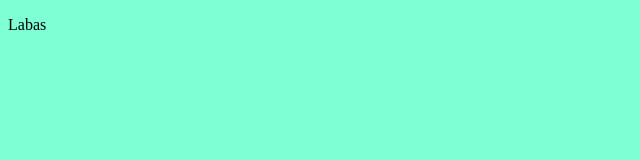
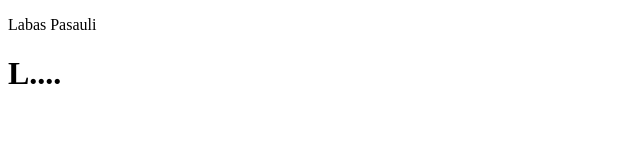
Before and after one commit to EDauk/mokslai-git, a plain HTML site: page index.html in a window 1280 px wide. Shown: the whole page, without its empty margins (0-640 px from the left). Drawn offline with Linux system fonts and the light colour scheme; files that its build step writes are made by us from their sources.

Commit message:
html programer wor

```diff
--- a/css/style.css
+++ b/css/style.css
@@ -1 +1,7 @@
-body {background-color: aquamarine;}
+body {background-color: aquamarine;
+font-size: 30em;
+}
+
+p {
+	font-weight: 100em;
+}
--- a/index.html
+++ b/index.html
@@ -3,10 +3,11 @@
     <head>
         <title>My Page</title>
 
-        	<link rel="stylesheet" href="style.css" type="text/css"/>
+        	<link rel="css/stylesheet" href="style.css" type="text/css"/>
 
     </head>
     <body>
-		<p>Labas</p>
+		<p>Labas Pasauli</p>
+		<h1>L....</h1>
     </body>
 </html>
```
